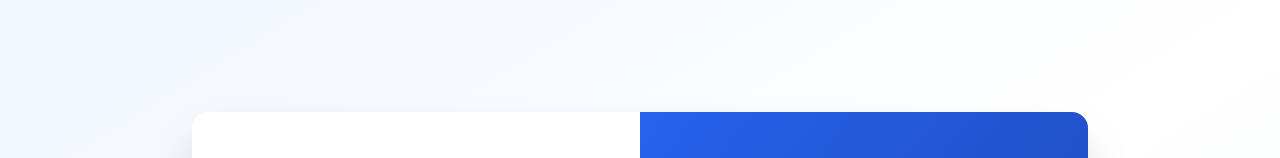
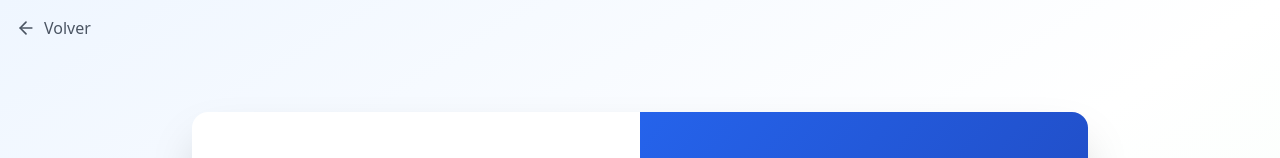
Before and after one commit to james250920/EsenaPe, a React (Vite) app: page / in a window 1280 px wide. Shown: the top 158 px of the page. Built offline with nearby package versions, Linux system fonts and the light colour scheme.

Commit message:
Add navigation button to LoginForm and update script reference in index.html
- Added a "Volver" button to the LoginForm component for easier navigation.
- Updated the script reference in index.html to use the latest version of the JavaScript file.

```diff
--- a/src/components/Auth/LoginForm.tsx
+++ b/src/components/Auth/LoginForm.tsx
@@ -1,5 +1,5 @@
 import React, { useState } from 'react';
-import { Mail, Lock, Eye, EyeOff } from 'lucide-react';
+import { Mail, Lock, Eye, EyeOff, ArrowLeft } from 'lucide-react';
 import { useAuth } from '../../contexts/AuthContext';
 
 interface LoginFormProps {
@@ -32,6 +32,12 @@ export const LoginForm: React.FC<LoginFormProps> = ({ onSwitchToRegister }) => {
   return (
     <div className="w-full max-w-md mx-auto">
       <div className="text-center mb-8">
+        <div className="absolute top-4 left-4">
+          <button onClick={() => window.location.href = "https://james250920.github.io/EnsenaPe/"}  className="flex items-center gap-2 text-gray-600 hover:text-gray-900 transition-colors">
+            <ArrowLeft className="h-5 w-5" />
+            <span className="font-medium">Volver</span>
+          </button>
+        </div>
         <div className="w-16 h-16 bg-gradient-to-br from-blue-600 to-blue-700 rounded-2xl flex items-center justify-center mx-auto mb-4">
           <span className="text-white font-bold text-2xl">EP</span>
         </div>
```
Also changed, not shown: 3 other files (tests, documents, lock files or other folders).
